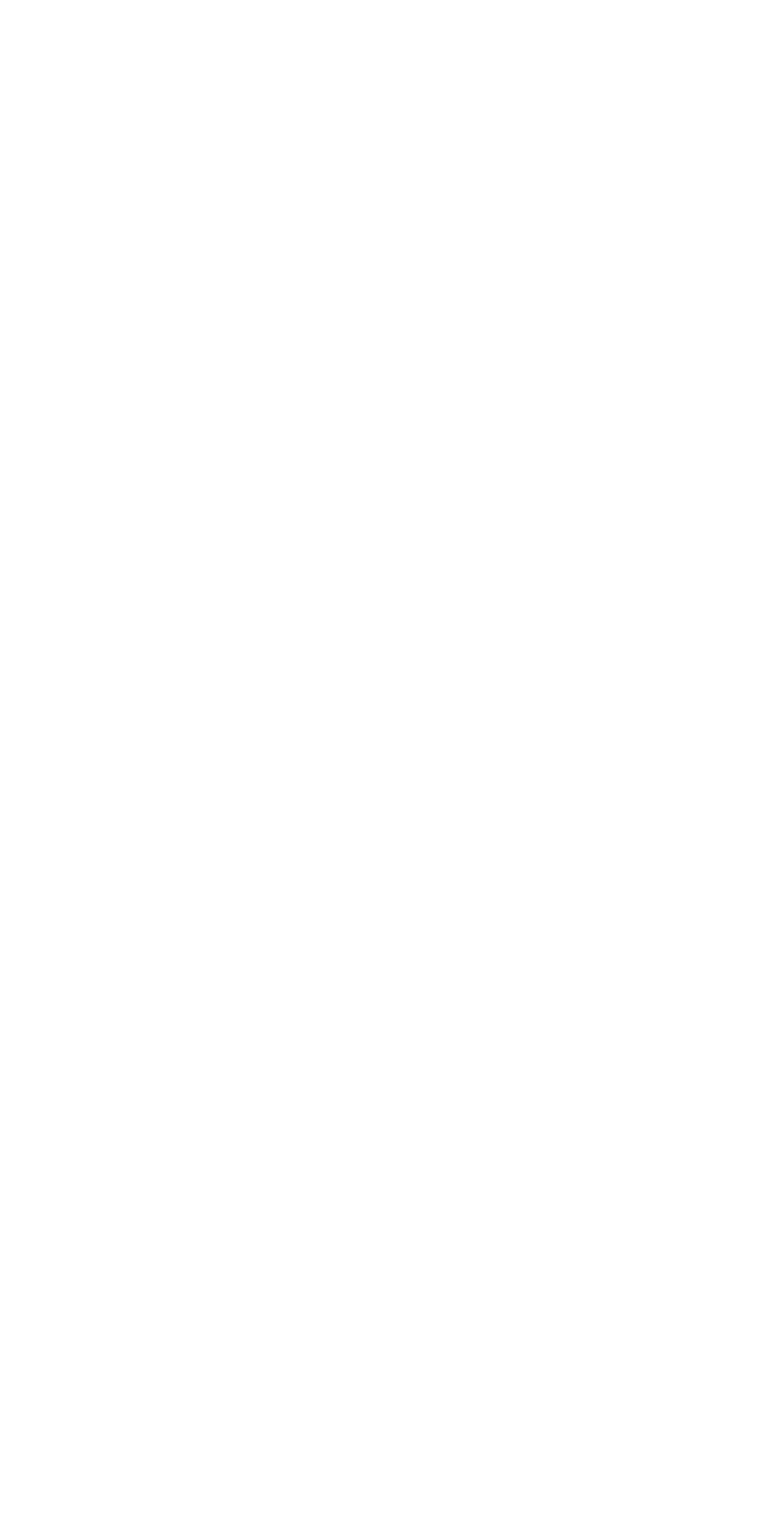
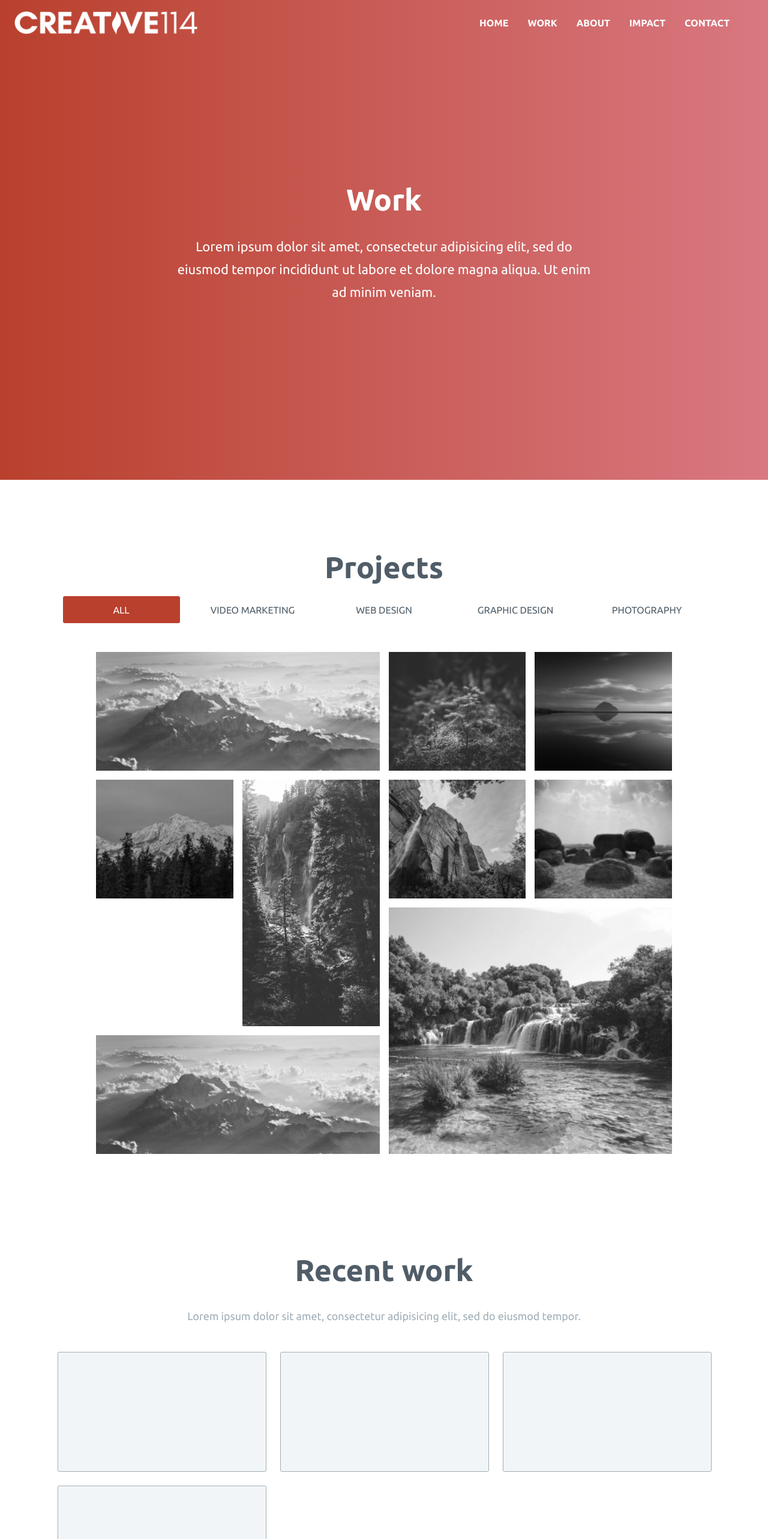
Before and after one commit to rock-pydev/React-Apollo, a React (Create React App) app: page /work in a window 1280 px wide. Shown: the top 2566 px of the page at 60% size. Before the commit the page ends 800 px from the top, so only its background shows below. Built offline with nearby package versions, Linux system fonts and the light colour scheme.

Commit message:
Finished work pg.

```diff
--- a/src/App.js
+++ b/src/App.js
@@ -1,5 +1,6 @@
 import React from "react";
 import Home from "./components/screens/Home/Home";
+import Work from "./components/screens/Work/Work";
 import { BrowserRouter as Router, Route } from "react-router-dom";
 
 const App = () => (
@@ -12,6 +13,13 @@ const App = () => (
           return <Home onEnter={window.scrollTo(0, 0)} />;
         }}
       />
+      <Route
+        exact
+        path="/work"
+        render={() => {
+          return <Work onEnter={window.scrollTo(0, 0)} />;
+        }}
+      />
     </div>
   </Router>
 );
--- a/src/components/screens/Home/Home.jsx
+++ b/src/components/screens/Home/Home.jsx
@@ -1,5 +1,4 @@
 import React, { Component } from "react";
-import styled from "styled-components";
 import Splash from "../../shared/Splash";
 import Video from "../../shared/Video";
 import Services from "../../shared/Services";
@@ -8,23 +7,18 @@ import Portfolio from "../../shared/Portfolio";
 import Testimonials from "../../shared/Testimonials";
 import Footer from "../../shared/Footer";
 
-const Wrapper = styled.div`
-  width: 100%;
-  height: 100%;
-`;
-
 export default class Home extends Component {
   render() {
     return (
-      <Wrapper>
-        <Splash />
+      <div>
+        <Splash type="home" />
         <Logos />
         <Video />
         <Services />
-        <Portfolio />
+        <Portfolio type="home" />
         <Testimonials />
         <Footer />
-      </Wrapper>
+      </div>
     );
   }
 }
--- /dev/null
+++ b/src/components/screens/Work/Work.jsx
@@ -0,0 +1,20 @@
+import React, { Component } from "react";
+import Splash from "../../shared/Splash";
+import Portfolio from "../../shared/Portfolio";
+import Recent from "../../shared/Recent";
+import Footer from "../../shared/Footer";
+import CaseStudies from "../../shared/CaseStudies";
+
+export default class Work extends Component {
+  render() {
+    return (
+      <div>
+        <Splash type="work" title="Work" />
+        <Portfolio />
+        <Recent />
+        <CaseStudies />
+        <Footer />
+      </div>
+    );
+  }
+}
--- /dev/null
+++ b/src/components/shared/CaseStudies.jsx
@@ -0,0 +1,43 @@
+import React from "react";
+import styled from "styled-components";
+import CaseStudy from "./CaseStudy";
+import test1 from "../../assets/test1.jpg";
+import test2 from "../../assets/test2.jpg";
+import { Column, Title, Text } from "../../theme/index";
+
+const Wrapper = styled.div`
+  width: 100%;
+  height: 100%;
+`;
+
+export default function CaseStudies() {
+  return (
+    <Wrapper>
+      <Column alignitems="center" textalign="center" margin="3em 0">
+        <Title>Case studies</Title>
+        <Text>
+          Lorem ipsum dolor sit amet, consectetur adipisicing elit, sed do
+          eiusmod tempor.
+        </Text>
+      </Column>
+      <CaseStudy
+        img={test1}
+        type="secondary"
+        title="Lorem Ipsum"
+        description="Lorem ipsum dolor sit amet, consectetur adipisicing elit, sed do eiusmod tempor incididunt ut labore et dolore magna aliqua. Ut enim ad minim veniam, quis nostrud exercitation ullamco laboris nisi ut aliquip ex ea commodo consequat."
+      />
+      <CaseStudy
+        img={test2}
+        type="primary"
+        title="Lorem Ipsum"
+        description="Lorem ipsum dolor sit amet, consectetur adipisicing elit, sed do eiusmod tempor incididunt ut labore et dolore magna aliqua. Ut enim ad minim veniam, quis nostrud exercitation ullamco laboris nisi ut aliquip ex ea commodo consequat."
+      />
+      <CaseStudy
+        img={test1}
+        type="secondary"
+        title="Lorem Ipsum"
+        description="Lorem ipsum dolor sit amet, consectetur adipisicing elit, sed do eiusmod tempor incididunt ut labore et dolore magna aliqua. Ut enim ad minim veniam, quis nostrud exercitation ullamco laboris nisi ut aliquip ex ea commodo consequat."
+      />
+    </Wrapper>
+  );
+}
--- /dev/null
+++ b/src/components/shared/CaseStudy.jsx
@@ -0,0 +1,79 @@
+import React from "react";
+import styled from "styled-components";
+import { Column, Text, Button, Subtitle } from "../../theme/index";
+
+const Wrapper = styled.div`
+  display: flex;
+  height: 100%;
+  min-height: 500px;
+  width: 100%;
+  align-items: center;
+  @media (max-width: 800px) {
+    flex-direction: column-reverse;
+    align-items: center;
+    justify-content: center;
+  }
+`;
+
+const StyledColumn = styled(Column)`
+  width: 50vw;
+  justify-content: center;
+  align-items: center;
+  background-color: inherit;
+  padding: 2em 0;
+  @media (max-width: 800px) {
+    width: 100%;
+    padding: 4em 0;
+    align-items: center;
+  }
+`;
+
+const StyledTextColumn = styled(Column)`
+  margin: 1em 0;
+  width: 70%;
+  @media (max-width: 800px) {
+    width: 90%;
+  }
+`;
+
+const Div = styled.div`
+  background: ${props => props.background};
+  background-size: cover;
+  width: 50vw;
+  min-height: 550px;
+  @media (max-width: 800px) {
+    width: 100%;
+    min-height: 550px;
+  }
+`;
+
+export default function Benefit({ title, description, img, type }) {
+  return (
+    <Wrapper>
+      {type === "primary" && (
+        <React.Fragment>
+          <StyledColumn>
+            <StyledTextColumn>
+              <Subtitle>{title}</Subtitle>
+              <Text>{description}</Text>
+              <Button primary>Learn more</Button>
+            </StyledTextColumn>
+          </StyledColumn>
+          <Div background={`url('${img}')`} />
+        </React.Fragment>
+      )}
+      {type === "secondary" && (
+        <React.Fragment>
+          <Div background={`url('${img}')`} />
+          <StyledColumn>
+            <StyledTextColumn>
+              <Subtitle>{title}</Subtitle>
+              <Text>{description}</Text>
+              <Button primary>Learn more</Button>
+            </StyledTextColumn>
+          </StyledColumn>
+        </React.Fragment>
+      )}
+    </Wrapper>
+  );
+}
--- a/src/components/shared/Navigation.jsx
+++ b/src/components/shared/Navigation.jsx
@@ -33,7 +33,7 @@ export default class Navigation extends Component {
   };
 
   listenScrollEvent = e => {
-    if (window.scrollY > 350) {
+    if (window.scrollY > 150) {
       this.setState({ color: "white", active: true });
     } else {
       this.setState({ color: "rgba(0,0,0,0)", active: false });
@@ -54,10 +54,10 @@ export default class Navigation extends Component {
           alt="Creative114 Logo"
         />
         <Row margin="0 3em 0 0">
-          <StyledNavLink active={active} to="/">
+          <StyledNavLink active={active} exact to="/">
             Home
           </StyledNavLink>
-          <StyledNavLink active={active} to="/">
+          <StyledNavLink active={active} exact to="/work">
             Work
           </StyledNavLink>
           <StyledNavLink active={active} to="/">
--- a/src/components/shared/Portfolio.jsx
+++ b/src/components/shared/Portfolio.jsx
@@ -49,7 +49,7 @@ const Grid = styled.div`
   width: 75%;
   margin: 3em auto;
   display: grid;
-  grid-gap: 25px;
+  grid-gap: 15px;
   grid-template-columns: repeat(auto-fit, minmax(200px, 1fr));
   grid-auto-rows: 198px;
   grid-auto-flow: dense;
@@ -108,6 +108,7 @@ export default class Portfolio extends Component {
 
   render() {
     const { selected } = this.state;
+    const { type } = this.props;
     return (
       <Wrapper>
         <Column alignitems="center">
@@ -181,9 +182,11 @@ export default class Portfolio extends Component {
             <Image selected={selected} id="videoMarketing" img={horizontal1} />
           </Item>
         </Grid>
-        <Column alignitems="center">
-          <Button primary>See More</Button>
-        </Column>
+        {type === "home" && (
+          <Column alignitems="center">
+            <Button primary>See More</Button>
+          </Column>
+        )}
       </Wrapper>
     );
   }
--- a/src/components/shared/Services.jsx
+++ b/src/components/shared/Recent.jsx
@@ -1,9 +1,9 @@
 import React from "react";
 import styled from "styled-components";
-import { Column, Text, Title, Subtitle, Row } from "../../theme/index";
+import { Column, Text, Title } from "../../theme/index";
 
 const Wrapper = styled.div`
-  height: 100%;
+  min-height: 500px;
   width: 85%;
   margin: 0 auto;
   display: flex;
@@ -18,13 +18,13 @@ const Wrapper = styled.div`
 
 const Grid = styled.div`
   display: grid;
-  grid-gap: 50px;
+  grid-gap: 25px;
   margin: 0 auto;
   margin-top: 2em;
-  grid-template-columns: repeat(auto-fit, minmax(350px, 1fr));
-  grid-auto-rows: 495px;
+  grid-template-columns: repeat(auto-fit, minmax(263px, 1fr));
+  grid-auto-rows: 198px;
   height: 100%;
-  width: 80%;
+  width: 100%;
   @media (max-width: 780px) {
     width: 95%;
     margin: 0;
@@ -37,9 +37,6 @@ const Div = styled.div`
   border: 1.5px solid #a1aeb7;
   border-radius: 3px;
   display: flex;
-  flex-direction: column;
-  align-items: center;
-  justify-content: center;
   background: #f2f5f7;
   cursor: pointer;
   transition: 750ms;
@@ -50,84 +47,46 @@ const Div = styled.div`
   }
 `;
 
-const Icon = styled.i`
-  font-size: 4em;
-  color: #b9402d;
-`;
-
-const StyledRow = styled(Row)`
-  justify-content: space-between;
-  align-items: center;
-  width: 75%;
-  @media (max-width: 780px) {
-    flex-direction: column;
-    width: 95%;
-    align-items: center;
-  }
-`;
-
-const StyledTextRow = styled(Row)`
-  width: 45%;
-  @media (max-width: 780px) {
-    width: 95%;
-  }
-`;
-
-function Item({ title, text, icon }) {
-  return (
-    <Div>
-      <Column width="85%" alignitems="center" textalign="center">
-        <Icon className={icon} />
-        <Subtitle primary>{title}</Subtitle>
-        <Text secondary>{text}</Text>
-      </Column>
-    </Div>
-  );
+function Item({ title, text }) {
+  return <Div />;
 }
 
-export default function Services() {
+export default function Recent() {
   const items = [
     {
       title: "Video Marketing",
       text:
         "Lorem ipsum dolor sit amet, consectetur adipisicing elit, sed do eiusmod tempor incididunt ut labore et dolore magna aliqua. Ut enim ad minim veniam, quis nostrud exercitation ullamco laboris nisi ut aliquip ex ea commodo.",
-      icon: "fal fa-video"
+      icon: "fas fa-video"
     },
     {
       title: "Web Design",
       text:
         "Lorem ipsum dolor sit amet, consectetur adipisicing elit, sed do eiusmod tempor incididunt ut labore et dolore magna aliqua. Ut enim ad minim veniam, quis nostrud exercitation ullamco laboris nisi ut aliquip ex ea commodo.",
-      icon: "fal fa-code"
+      icon: "fas fa-code"
     },
     {
       title: "Graphic Design",
       text:
         "Lorem ipsum dolor sit amet, consectetur adipisicing elit, sed do eiusmod tempor incididunt ut labore et dolore magna aliqua. Ut enim ad minim veniam, quis nostrud exercitation ullamco laboris nisi ut aliquip ex ea commodo.",
-      icon: "fal fa-drafting-compass"
+      icon: "fas fa-drafting-compass"
     },
     {
       title: "Photography",
       text:
         "Lorem ipsum dolor sit amet, consectetur adipisicing elit, sed do eiusmod tempor incididunt ut labore et dolore magna aliqua. Ut enim ad minim veniam, quis nostrud exercitation ullamco laboris nisi ut aliquip ex ea commodo.",
-      icon: "fal fa-camera-alt"
+      icon: "fas fa-camera-alt"
     }
   ];
   return (
     <Wrapper id="what">
-      <div style={{ height: "75px" }} />
-      <StyledRow>
-        <StyledTextRow>
-          <Title>Experts in solving problems</Title>
-        </StyledTextRow>
-        <StyledTextRow>
-          <Text secondary>
-            Lorem ipsum dolor sit amet, consectetur adipisicing elit, sed do
-            eiusmod tempor incididunt ut labore et dolore magna aliqua. Ut enim
-            ad minim veniam, quis nostrud exercitation ullamco laboris nisi ut
-            aliquip ex ea commodo.
-          </Text>
-        </StyledTextRow>
-      </StyledRow>
+      <Column alignitems="center" textalign="center">
+        <Title>Recent work</Title>
+        <Text>
+          Lorem ipsum dolor sit amet, consectetur adipisicing elit, sed do
+          eiusmod tempor.
+        </Text>
+      </Column>
       <Grid>
         {items.map((key, index) => {
           return (
--- a/src/components/shared/Splash.jsx
+++ b/src/components/shared/Splash.jsx
@@ -1,25 +1,39 @@
 import React from "react";
 import styled from "styled-components";
-import { Row, Column, Title } from "../../theme/index";
+import { Row, Column, Title, Text } from "../../theme/index";
 import Navigation from "./Navigation";
 import Lightbulb from "./Lightbulb";
 
 const Wrapper = styled.div`
-  height: 100vh;
-  min-height: 948px;
+  height: ${props => (props.home ? "948px" : "800px")};
   width: 100%;
-  background: linear-gradient(to right, #e38b3d, #f3bf70);
+  background: ${props => props.background};
   display: flex;
   flex-direction: column;
   justify-content: center;
 `;
 
-export default function Splash() {
+const StyledColumn = styled(Column)`
+  align-items: center;
+  text-align: center;
+  width: 55%;
+  margin: 0 auto;
+`;
+
+export default function Splash({ type, title }) {
   return (
-    <Wrapper>
+    <Wrapper
+      home={type === "home"}
+      background={
+        type === "home"
+          ? "linear-gradient(to right, #e38b3d, #f3bf70)"
+          : "linear-gradient(to right, #B9402D, #D97881)"
+      }
+    >
       <Navigation />
+      {type === "home" && (
         <Row justifycontent="space-around" alignitems="center">
-        <Column width="40%">
+          <Column width="45%">
             <Title header home>
               Strategic. <br /> Problem-solving. <br /> Creatives. <br /> On a
               mission.
@@ -27,6 +41,17 @@ export default function Splash() {
           </Column>
           <Lightbulb />
         </Row>
+      )}
+      {type !== "home" && (
+        <StyledColumn>
+          <Title header>{title}</Title>
+          <Text header>
+            Lorem ipsum dolor sit amet, consectetur adipisicing elit, sed do
+            eiusmod tempor incididunt ut labore et dolore magna aliqua. Ut enim
+            ad minim veniam.
+          </Text>
+        </StyledColumn>
+      )}
     </Wrapper>
   );
 }
--- a/src/theme/index.js
+++ b/src/theme/index.js
@@ -8,7 +8,8 @@ export const Title = styled.h1`
   font-weight: 700;
   color: #505d68;
   font-size: 50px;
-  line-height: 64px;
+  line-height: 48px;
+  margin: ${props => props.margin || ".5em 0"};
   ${props =>
     props.header &&
     css`
@@ -34,6 +35,12 @@ export const Text = styled.p`
   font-size: ${props => (props.logo ? "22px" : "18px")};
   line-height: 38px;
   margin: ${props => props.margin || "0.5em 0"};
+  ${props =>
+    props.header &&
+    css`
+      color: #fff;
+      font-size: 22px;
+    `};
 `;
 
 export const StyledNavLink = styled(NavLink)`
```
Also changed, not shown: src/assets/test1.jpg (added), src/assets/test2.jpg (added). Lines whose indentation alone changed are shown as unchanged.
